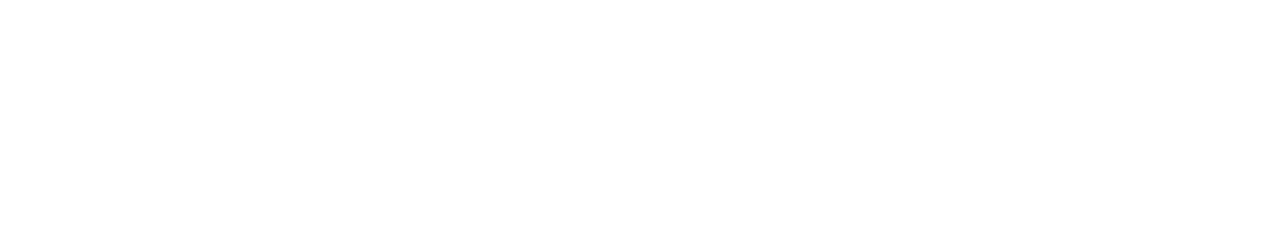
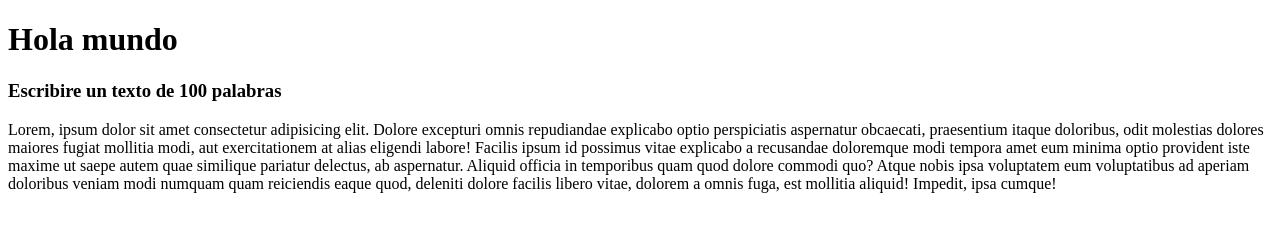
Before and after one commit to fmalgarini/unHtmlVacio, a plain HTML site: page index.html in a window 1280 px wide. Drawn offline with Linux system fonts and the light colour scheme.

Commit message:
add h1,h3, p with lorem100

```diff
--- a/index.html
+++ b/index.html
@@ -5,6 +5,21 @@
     <meta http-equiv="X-UA-Compatible" content="IE=edge" />
     <meta name="viewport" content="width=device-width, initial-scale=1.0" />
     <title>Document</title>
+    <h1>Hola mundo</h1>
+    <h3>Escribire un texto de 100 palabras</h3>
+    <p>
+      Lorem, ipsum dolor sit amet consectetur adipisicing elit. Dolore excepturi
+      omnis repudiandae explicabo optio perspiciatis aspernatur obcaecati,
+      praesentium itaque doloribus, odit molestias dolores maiores fugiat
+      mollitia modi, aut exercitationem at alias eligendi labore! Facilis ipsum
+      id possimus vitae explicabo a recusandae doloremque modi tempora amet eum
+      minima optio provident iste maxime ut saepe autem quae similique pariatur
+      delectus, ab aspernatur. Aliquid officia in temporibus quam quod dolore
+      commodi quo? Atque nobis ipsa voluptatem eum voluptatibus ad aperiam
+      doloribus veniam modi numquam quam reiciendis eaque quod, deleniti dolore
+      facilis libero vitae, dolorem a omnis fuga, est mollitia aliquid! Impedit,
+      ipsa cumque!
+    </p>
   </head>
   <body></body>
 </html>
```
